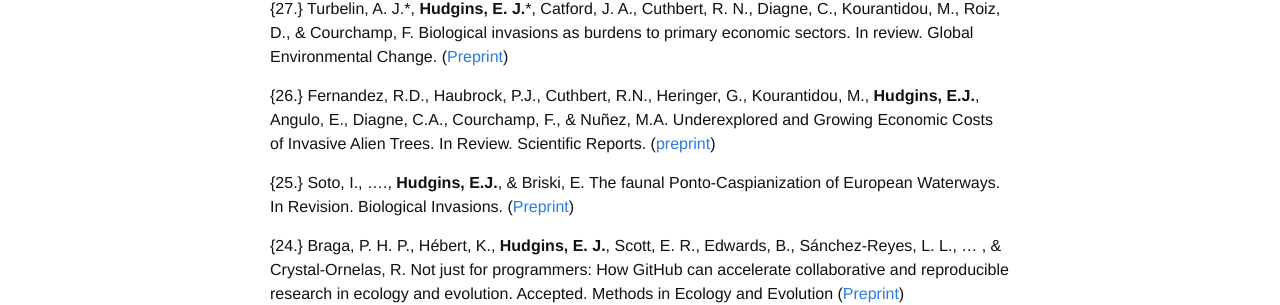
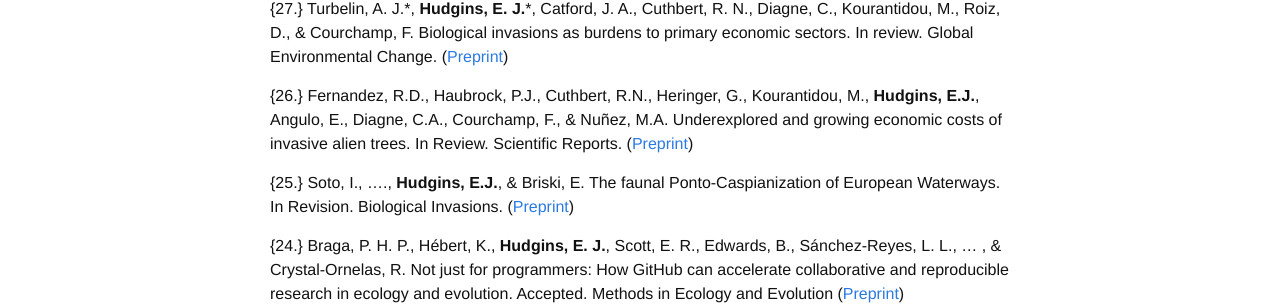
Before and after one commit to emmajhudgins/emmajhudgins.github.io, a Jekyll site: the page built from publications.md, in a window 1280 px wide and 900 px high. Shown: the part 404-709 px from the top of the window. Built offline with Jekyll 4.4.1, drawn with Linux system fonts in a browser that asks for light colours; nearby versions of some CDN libraries; some web fonts are replaced.

```diff
--- a/publications.md
+++ b/publications.md
@@ -16,7 +16,7 @@ order: 2
 
 {27.} Turbelin, A. J.\*, **Hudgins, E. J.**\*, Catford, J. A., Cuthbert, R. N., Diagne, C., Kourantidou, M., Roiz, D., & Courchamp, F. Biological invasions as burdens to primary economic sectors. In review. Global Environmental Change. ([Preprint](https://doi.org/10.21203/rs.3.rs-2444595/v1))
 
-{26.} Fernandez, R.D., Haubrock, P.J., Cuthbert, R.N., Heringer, G., Kourantidou, M., **Hudgins, E.J.**, Angulo, E., Diagne, C.A., Courchamp, F., & Nuñez, M.A. Underexplored and Growing Economic Costs of Invasive Alien Trees. In Review. Scientific Reports. ([preprint]( http://dx.doi.org/10.2139/ssrn.4196468))
+{26.} Fernandez, R.D., Haubrock, P.J., Cuthbert, R.N., Heringer, G., Kourantidou, M., **Hudgins, E.J.**, Angulo, E., Diagne, C.A., Courchamp, F., & Nuñez, M.A. Underexplored and growing economic costs of invasive alien trees. In Review. Scientific Reports. ([Preprint]( http://dx.doi.org/10.2139/ssrn.4196468))
 
 {25.} Soto, I., …., **Hudgins, E.J.**, & Briski, E. The faunal Ponto-Caspianization of European Waterways. In Revision. Biological Invasions. ([Preprint](https://doi.org/10.21203/rs.3.rs-1702320/v1))
 
```
